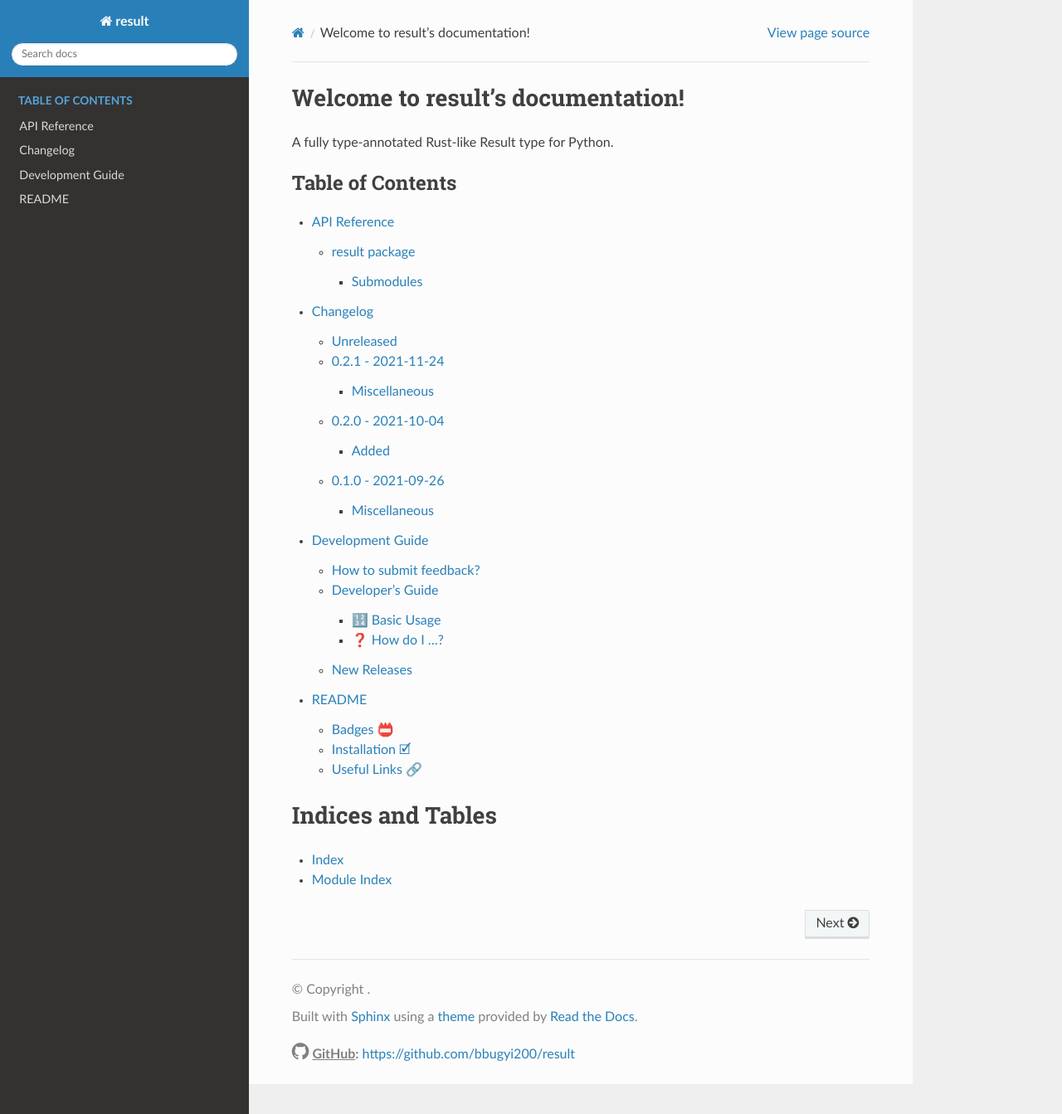
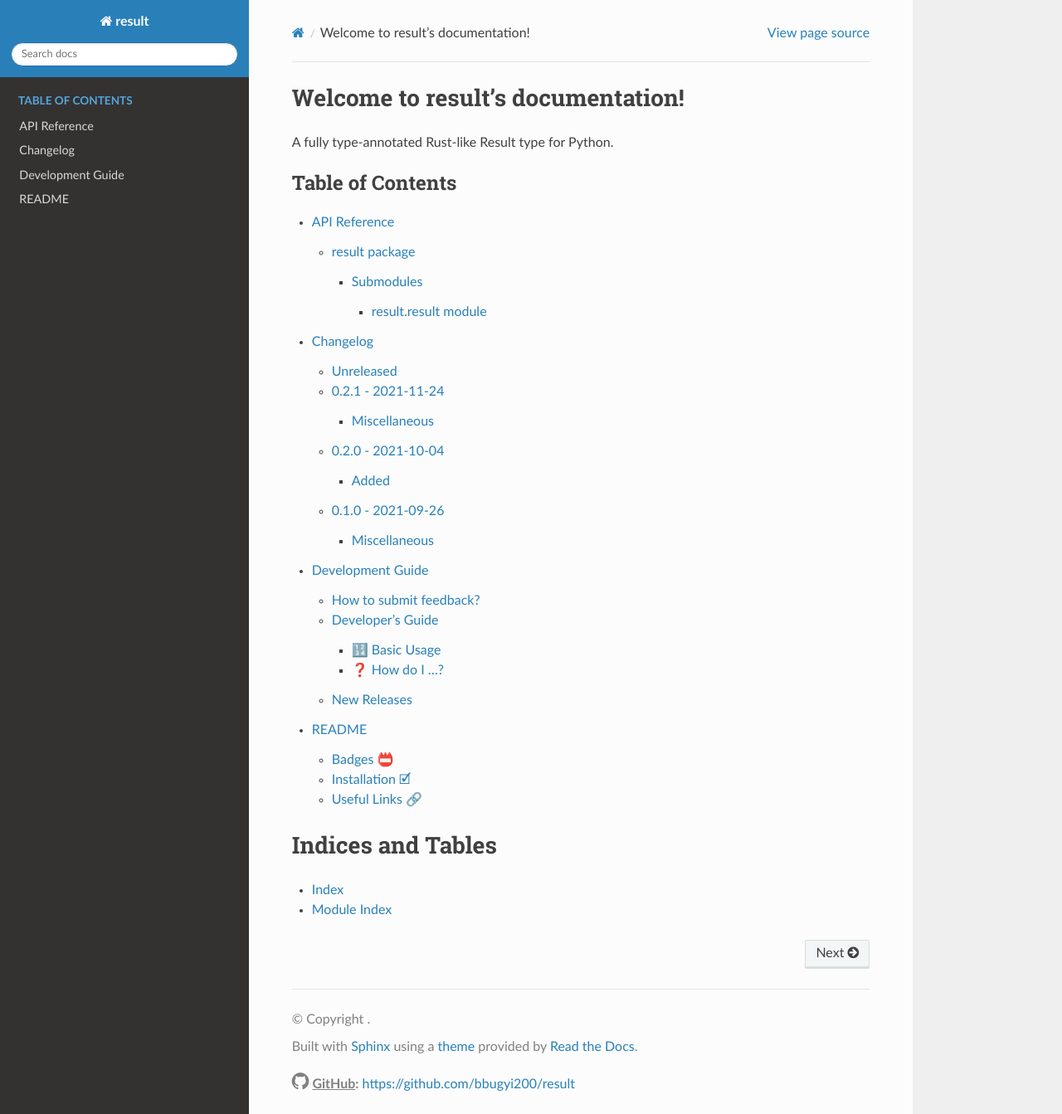
Before and after one commit to bbugyi200/result, a Sphinx documentation site: the page built from docs/source/index.rst, in a window 1280 px wide and 1343 px high. Shown: the whole window at 83% size. Built offline with Sphinx 7.4.7 and the Read the Docs theme 2.0.0, drawn with Linux system fonts in a browser that asks for light colours; pages that are not in the unit, such as notebooks, are missing from menus.

```diff
--- /dev/null
+++ b/docs/source/result.result.rst
@@ -0,0 +1,7 @@
+result.result module
+====================
+
+.. automodule:: result.result
+   :members:
+   :undoc-members:
+   :show-inheritance:
--- a/docs/source/result.rst
+++ b/docs/source/result.rst
@@ -12,4 +12,4 @@ Submodules
 .. toctree::
    :maxdepth: 4
 
-   result.cli
+   result.result
```
